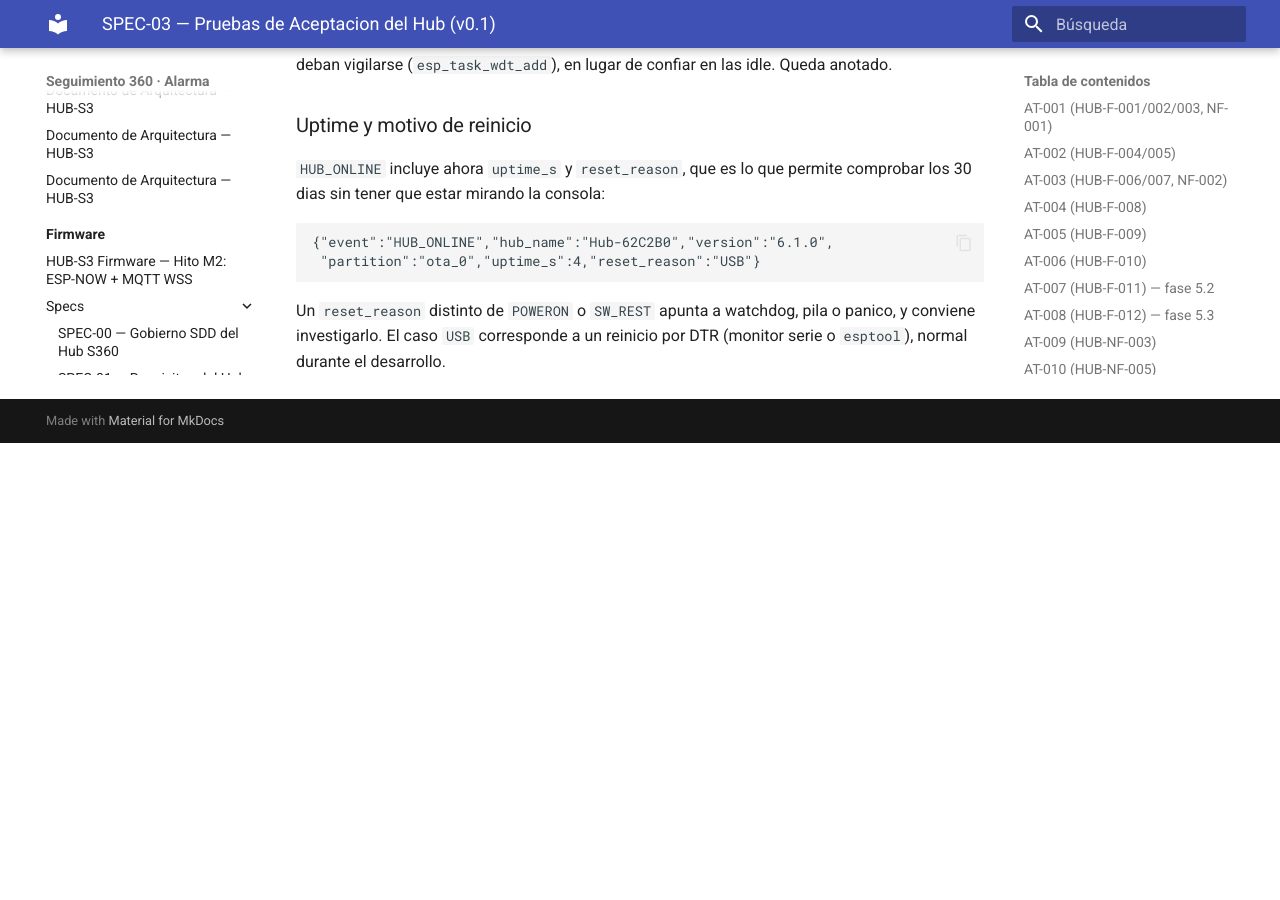
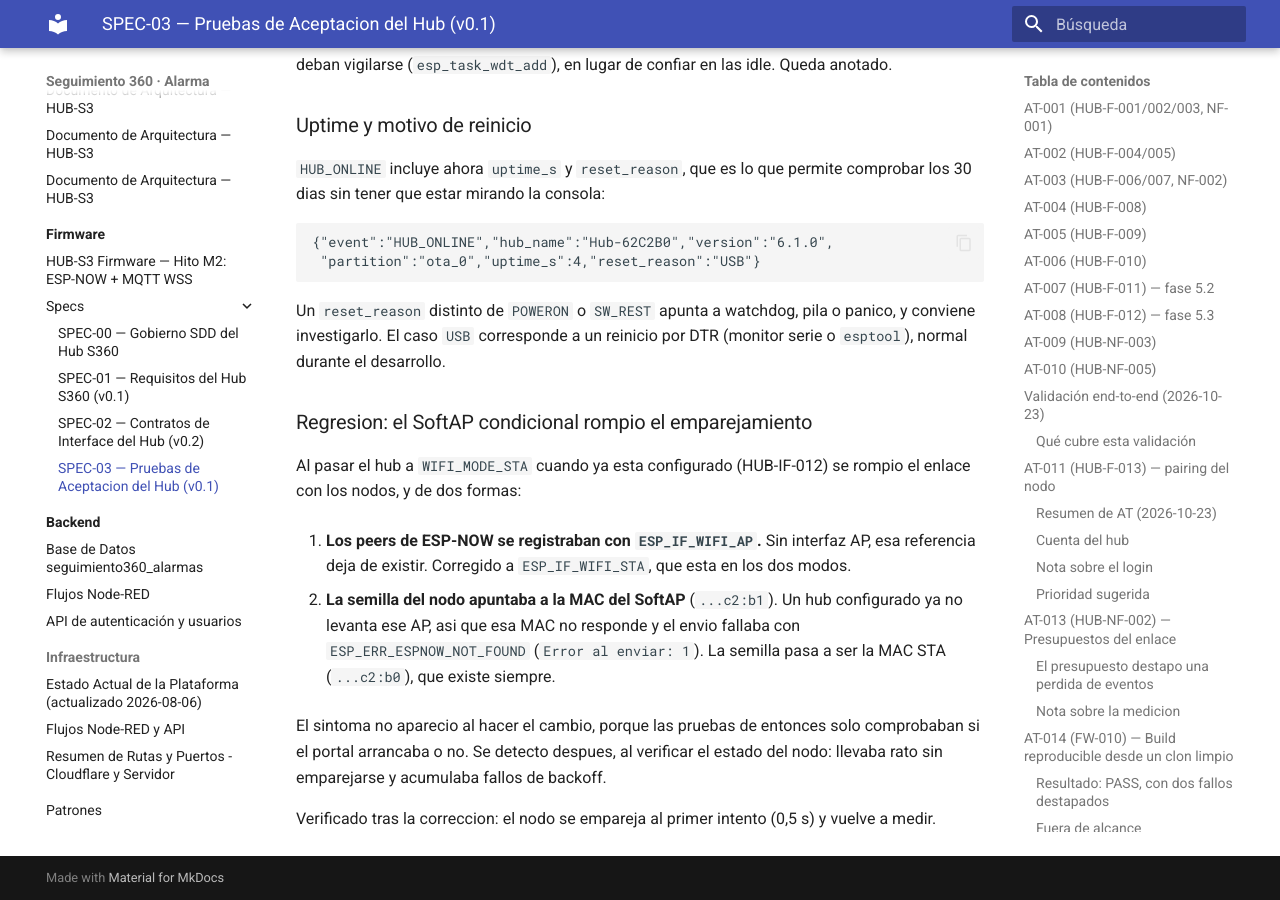
Before and after one commit to khalifa63/seguimiento360-alarma, an MkDocs documentation site: the page built from docs/firmware/specs/03-pruebas-aceptacion.md, in a window 1280 px wide and 900 px high, scrolled down 20660 px. Built offline with MkDocs 1.6.1 and Material for MkDocs 9.7.7, drawn with Linux system fonts in a browser that asks for light colours; before the commit the page ends 21103 px from its top, so only the background shows below that.

Commit message:
fix(fw): el SoftAP condicional rompia el enlace con los nodos
Efecto secundario del cambio de HUB-IF-012, en dos partes:

1. Los peers de ESP-NOW se registraban con ESP_IF_WIFI_AP. Al pasar el hub a
   WIFI_MODE_STA cuando ya esta configurado, esa interfaz deja de existir.
   Ahora usan ESP_IF_WIFI_STA, presente en los dos modos.

2. La semilla del primer PAIR apuntaba a la MAC del SoftAP (...c2:b1), que un
   hub configurado ya no levanta. El envio fallaba con
   ESP_ERR_ESPNOW_NOT_FOUND. La semilla pasa a la MAC STA (...c2:b0).

El fallo no se vio al hacer el cambio porque las pruebas de entonces solo
comprobaban si el portal arrancaba. Aparecio al verificar el estado del nodo:
llevaba rato sin emparejarse, acumulando fallos de backoff.

Verificado: el nodo se empareja al primer intento (0,5 s) y vuelve a medir.

```diff
--- a/docs/firmware/specs/03-pruebas-aceptacion.md
+++ b/docs/firmware/specs/03-pruebas-aceptacion.md
@@ -921,3 +921,24 @@ comprobar los 30 dias sin tener que estar mirando la consola:
 Un `reset_reason` distinto de `POWERON` o `SW_REST` apunta a watchdog, pila o
 panico, y conviene investigarlo. El caso `USB` corresponde a un reinicio por
 DTR (monitor serie o `esptool`), normal durante el desarrollo.
+
+### Regresion: el SoftAP condicional rompio el emparejamiento
+
+Al pasar el hub a `WIFI_MODE_STA` cuando ya esta configurado (HUB-IF-012) se
+rompio el enlace con los nodos, y de dos formas:
+
+1. **Los peers de ESP-NOW se registraban con `ESP_IF_WIFI_AP`.** Sin interfaz
+   AP, esa referencia deja de existir. Corregido a `ESP_IF_WIFI_STA`, que esta
+   en los dos modos.
+
+2. **La semilla del nodo apuntaba a la MAC del SoftAP** (`...c2:b1`). Un hub
+   configurado ya no levanta ese AP, asi que esa MAC no responde y el envio
+   fallaba con `ESP_ERR_ESPNOW_NOT_FOUND` (`Error al enviar: 1`). La semilla
+   pasa a ser la MAC STA (`...c2:b0`), que existe siempre.
+
+El sintoma no aparecio al hacer el cambio, porque las pruebas de entonces solo
+comprobaban si el portal arrancaba o no. Se detecto despues, al verificar el
+estado del nodo: llevaba rato sin emparejarse y acumulaba fallos de backoff.
+
+Verificado tras la correccion: el nodo se empareja al primer intento (0,5 s) y
+vuelve a medir.
```
Also changed, not shown: 2 other files.
